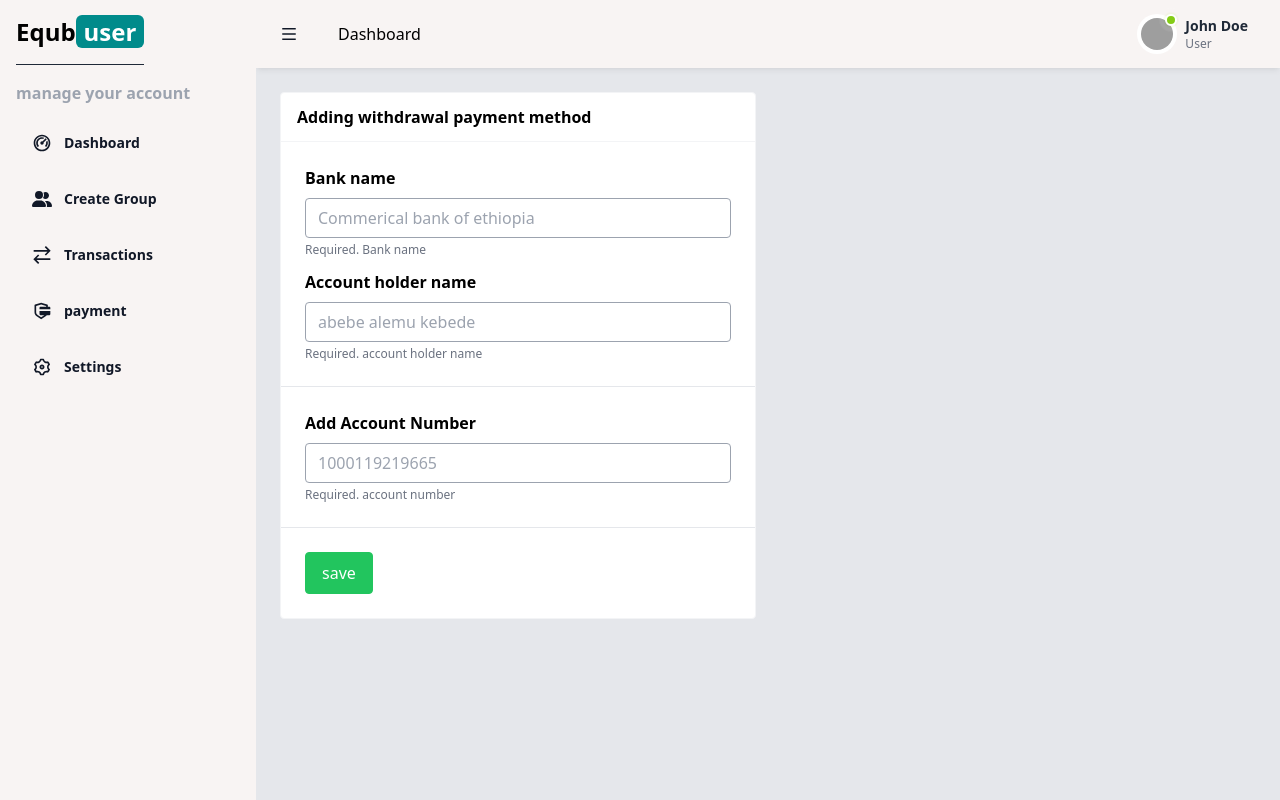
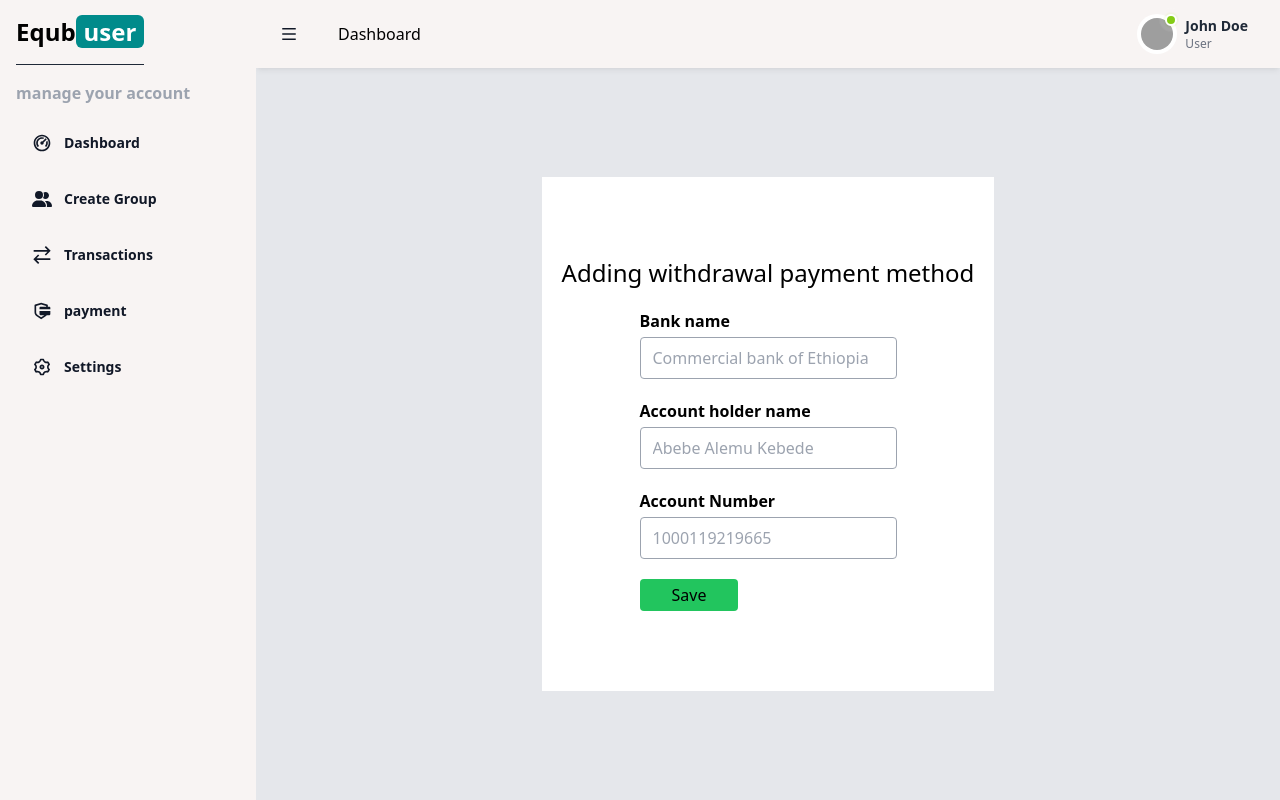
Before and after one commit to Chachu21/equb-semister-project, a React (Vite) app in the folder frontend/: page /userDashboard/payment in a window 1280 px wide. Built offline with nearby package versions, Linux system fonts and the light colour scheme; grey boxes are pictures that could not be loaded.

Commit message:
adding wthdrawal method

```diff
--- a/frontend/src/components/UserDashboard/UI/UserTable.tsx
+++ b/frontend/src/components/UserDashboard/UI/UserTable.tsx
@@ -1,5 +1,3 @@
-import React from "react";
-
 const UserTable = () => {
   return (
     <div className="bg-gray-500 text-white">
--- a/frontend/src/components/UserDashboard/UserSideBar.tsx
+++ b/frontend/src/components/UserDashboard/UserSideBar.tsx
@@ -89,9 +89,12 @@ const UserSideBar = () => {
         <span className="text-gray-400 font-bold">manage your account</span>
 
         {LinkComponent.map((links) => (
-          <li className="mb-1 group" onClick={handleCloseSideBar}>
+          <li
+            key={links.id}
+            className="mb-1 group"
+            onClick={handleCloseSideBar}
+          >
             <Link
-              key={links.id}
               to={links.path}
               className="flex font-semibold items-center py-2 px-4 text-gray-900 hover:bg-gray-950 hover:text-gray-100 rounded-md group-[.active]:bg-gray-800 group-[.active]:text-white group-[.selected]:bg-gray-950 group-[.selected]:text-gray-100"
             >
--- a/frontend/src/components/payment/payment.tsx
+++ b/frontend/src/components/payment/payment.tsx
@@ -1,81 +1,100 @@
-const payment = () => {
+import { Formik, Form, Field, ErrorMessage } from "formik";
+import * as Yup from "yup";
+
+const Payment = () => {
   return (
-    <section className="section main-section md:p-6 py-1 px-1">
-      <div className="grid grid-cols-1 gap-6 lg:grid-cols-2 mb-6">
-        <div className="card">
-          <header className="card-header">
-            <p className="card-header-title">
-              <span className="icon">
-                <i className="mdi mdi-account-circle"></i>
-              </span>
-              Adding withdrawal payment method
-            </p>
-          </header>
-          <div className="card-content">
-            <form>
-              <div className="field">
-                <label className="label">Bank name</label>
-                <div className="field-body">
-                  <div className="field">
-                    <div className="control">
-                      <input
-                        type="text"
-                        autoComplete="on"
-                        name="name"
-                        placeholder="Commerical bank of ethiopia"
-                        className="input "
-                        required
-                      />
-                    </div>
-                    <p className="help">Required. Bank name</p>
-                  </div>
-                </div>
+    <div className="bg-gray-200 container mx-auto overflow-x-hidden h-full md:max-w-3xl flex flex-col items-center justify-center">
+      <div className="flex flex-col justify-center items-center bg-white px-5 py-20 space-y-5">
+        <p className="text-2xl">Adding withdrawal payment method</p>
+        <div className="card-content">
+          <Formik
+            initialValues={{
+              bankName: "",
+              accountHolderName: "",
+              accountNumber: "",
+            }}
+            validationSchema={Yup.object({
+              bankName: Yup.string().required("Bank name is required"),
+              accountHolderName: Yup.string().required(
+                "Account holder name is required"
+              ),
+              accountNumber: Yup.number().required(
+                "Account number is required"
+              ),
+            })}
+            onSubmit={(values, { setSubmitting }) => {
+              // You can handle form submission here
+              console.log(values);
+              setSubmitting(false);
+            }}
+          >
+            <Form className="flex flex-col space-y-5 w-full">
+              <div className="flex flex-col space-y-1">
+                <label htmlFor="bankName" className="font-semibold">
+                  Bank name
+                </label>
+                <Field
+                  type="text"
+                  autoComplete="on"
+                  name="bankName"
+                  placeholder="Commercial bank of Ethiopia"
+                  className="px-3 py-2 border border-gray-400 rounded w-full max-w-full focus:border-gray-100 focus:ring focus:outline-none bg-white"
+                />
+                <ErrorMessage
+                  name="bankName"
+                  component="div"
+                  className="text-red-500"
+                />
               </div>
-              <div className="field">
-                <label className="label">Account holder name</label>
-                <div className="field-body">
-                  <div className="field">
-                    <div className="control">
-                      <input
-                        type="text"
-                        name="email"
-                        placeholder="abebe alemu kebede"
-                        className="input"
-                        required
-                      />
-                    </div>
-                    <p className="help">Required. account holder name</p>
-                  </div>
-                </div>
+              <div className="flex flex-col space-y-1">
+                <label htmlFor="accountHolderName" className="font-semibold">
+                  Account holder name
+                </label>
+                <Field
+                  type="text"
+                  name="accountHolderName"
+                  placeholder="Abebe Alemu Kebede"
+                  className="px-3 py-2 border border-gray-400 rounded w-full max-w-full focus:border-gray-100 focus:ring focus:outline-none bg-white"
+                />
+                <ErrorMessage
+                  name="accountHolderName"
+                  component="div"
+                  className="text-red-500"
+                />
               </div>
-              <hr />
-              <div className="field">
-                <label className="label">Add Account Number</label>
-                <div className="control">
-                  <input
-                    type="password"
-                    placeholder="1000119219665"
-                    autoComplete="current-password"
-                    className="input"
-                    required
-                  />
-                </div>
-                <p className="help">Required. account number</p>
+              <div className="flex flex-col space-y-1">
+                <label htmlFor="accountNumber" className="font-semibold">
+                  Account Number
+                </label>
+                <Field
+                  type="number"
+                  name="accountNumber"
+                  placeholder="1000119219665"
+                  autoComplete=""
+                  className="px-3 py-2 border border-gray-400 rounded w-full max-w-full focus:border-gray-100 focus:ring focus:outline-none bg-white"
+                />
+                <ErrorMessage
+                  name="accountNumber"
+                  component="div"
+                  className="text-red-500"
+                />
               </div>
-              <hr />
-              <div className="field">
-                <div className="control">
-                  <button type="submit" className="button green">
-                    save
+              <div className="flex">
+                <div className="">
+                  <button
+                    type="submit"
+                    className="bg-green-500 w-fit px-8 py-1 rounded"
+                  >
+                    Save
                   </button>
                 </div>
               </div>
-            </form>
-          </div>
+            </Form>
+          </Formik>
         </div>
       </div>
-    </section>
+    </div>
   );
 };
 
-export default payment;
+export default Payment;
--- a/frontend/src/index.css
+++ b/frontend/src/index.css
@@ -2,7 +2,7 @@
 @tailwind base;
 @tailwind components;
 @tailwind utilities;
-
+/*
 @layer components {
   .field:not(:last-child) {
     @apply mb-3;
@@ -344,73 +344,4 @@
   .upload input[type="file"] {
     @apply absolute top-0 left-0 w-full h-full opacity-0 outline-none cursor-pointer -z-10;
   }
-}
-table {
-  @apply w-full;
-}
-
-thead {
-  @apply hidden lg:table-header-group;
-}
-
-tr {
-  @apply max-w-full block relative border-b-4 border-gray-100
-    lg:table-row lg:border-b-0;
-}
-
-tr:last-child {
-  @apply border-b-0;
-}
-
-th {
-  @apply lg:text-left lg:py-2 lg:px-3;
-}
-
-td {
-  @apply flex justify-between text-right py-3 px-4 align-top border-b border-gray-100
-    lg:table-cell lg:text-left lg:py-2 lg:px-3 lg:align-middle lg:border-b-0;
-}
-
-tr:nth-child(odd) td {
-  @apply lg:bg-gray-50;
-}
-
-td:last-child {
-  @apply border-b-0;
-}
-
-tbody tr:hover td {
-  @apply lg:bg-gray-100;
-}
-
-td:before {
-  content: attr(data-label);
-  @apply font-semibold pr-3 text-left lg:hidden;
-}
-
-td.checkbox-cell,
-th.checkbox-cell {
-  @apply lg:w-5;
-}
-
-td.progress-cell progress {
-  @apply flex w-2/5 self-center
-    lg:w-full;
-}
-
-td.image-cell {
-  @apply border-b-0 lg:w-6;
-}
-
-td.image-cell:before,
-td.actions-cell:before {
-  @apply hidden;
-}
-
-td.image-cell .image {
-  @apply w-24 h-24 mx-auto lg:w-6 lg:h-6;
-}
-
-.table-pagination {
-  @apply px-6 py-3 border-t border-gray-100;
-}
+} */
```
Also changed, not shown: 1 other file (tests, documents, lock files or other folders).
